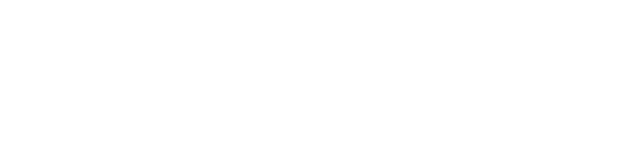
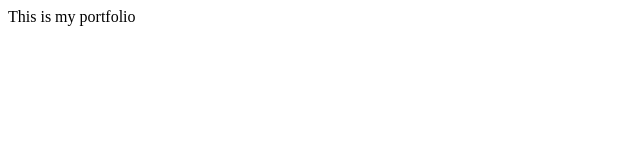
Before and after one commit to rohanpandey05/rohanpandey, a plain HTML site: page index.html in a window 1280 px wide. Shown: the whole page, without its empty margins (0-640 px from the left). Drawn offline with Linux system fonts and the light colour scheme.

Commit message:
docs - updated html file

```diff
--- a/index.html
+++ b/index.html
@@ -6,5 +6,7 @@
     <meta name="viewport" content="width=device-width, initial-scale=1.0" />
     <title>rohanpandey</title>
   </head>
-  <body></body>
+  <body>
+    This is my portfolio
+  </body>
 </html>
```
